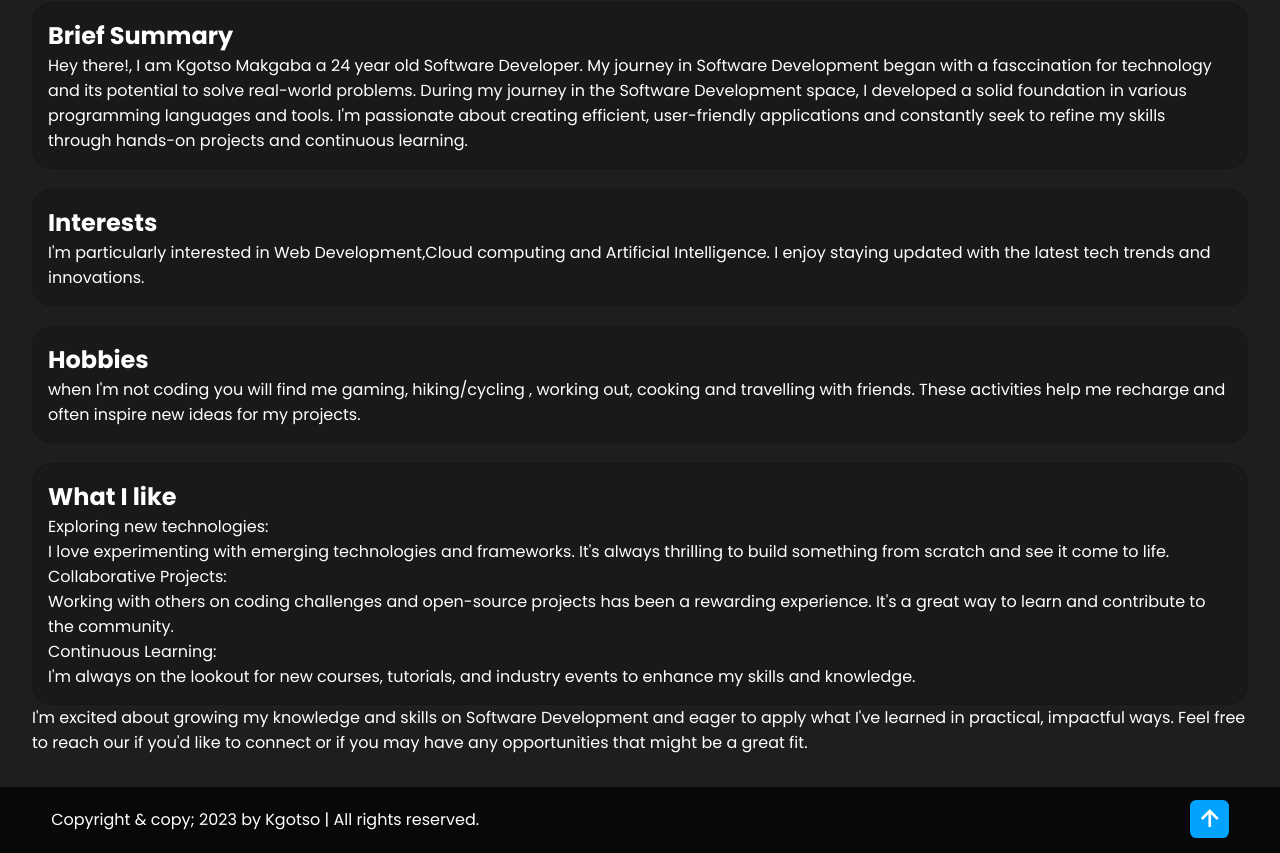
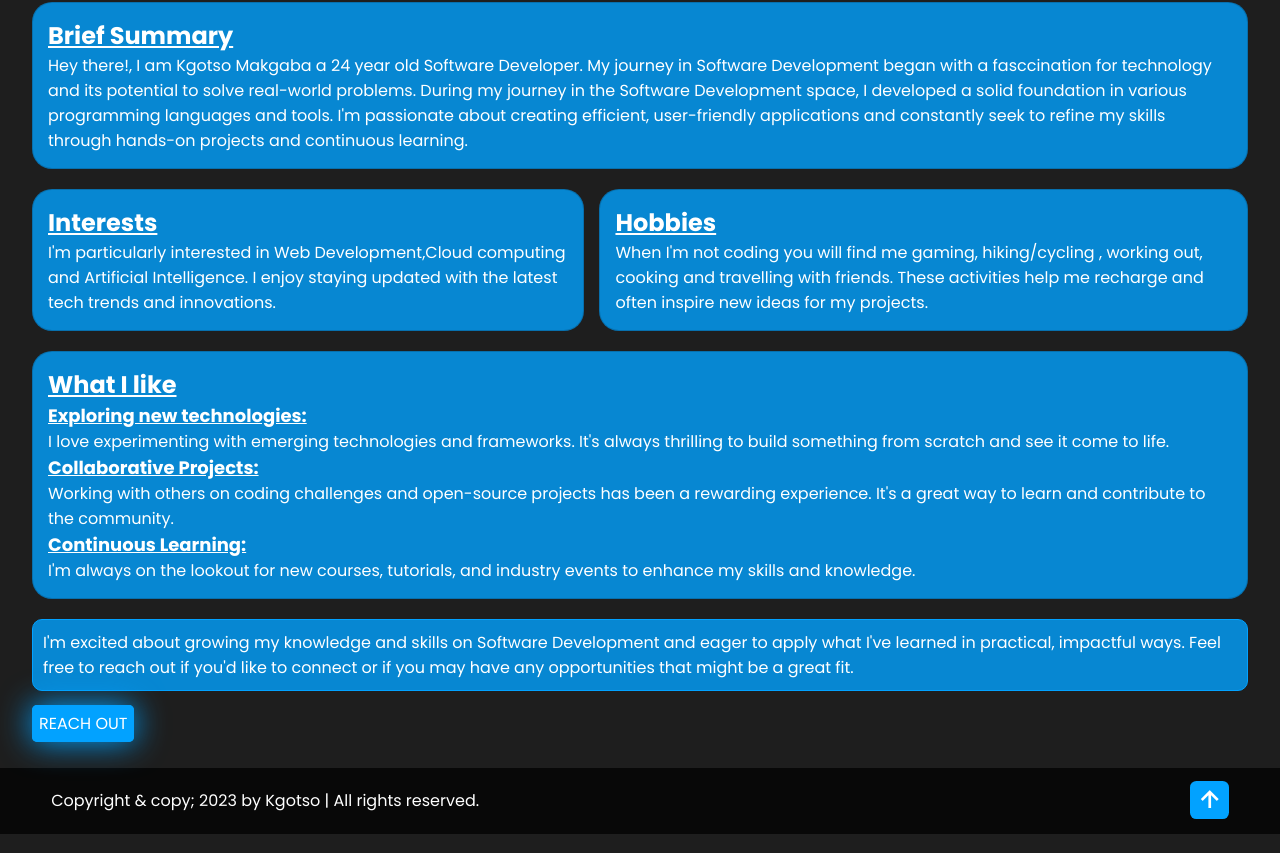
Before and after one commit to Kgotso-M/PersonalSite, a plain HTML site: page about.html in a window 1280 px wide. Shown: the part 848-1701 px from the top of the page. Drawn offline with nearby package versions, Linux system fonts and the light colour scheme.

Commit message:
finished about page

```diff
--- a/about.html
+++ b/about.html
@@ -99,6 +99,7 @@
                     hands-on projects and continuous learning.</p>
             </div>
 
+            <div class="containerr">
                 <div class="interests">
                     <h2>Interests</h2>
                     <p>I'm particularly interested in Web Development,Cloud computing and Artificial Intelligence. I enjoy
@@ -107,10 +108,11 @@
 
                 <div class="hobbies">
                     <h2>Hobbies</h2>
-                <p>when I'm not coding you will find me gaming, hiking/cycling , working out, cooking and travelling
+                    <p>When I'm not coding you will find me gaming, hiking/cycling , working out, cooking and travelling
                         with friends.
                         These activities help me recharge and often inspire new ideas for my projects.
                     </p>
+                </div>
             </div>
 
             <div class="likes">
@@ -129,12 +131,16 @@
                     to enhance my skills and knowledge.
                 </p>
             </div>
+
+
             <div class="conclusion">
                 <p>I'm excited about growing my knowledge and skills on Software Development and eager to apply
-                    what I've learned in practical, impactful ways. Feel free to reach our if you'd like to connect
+                    what I've learned in practical, impactful ways. Feel free to reach out if you'd like to connect
                     or if you may have any opportunities that might be a great fit.
                 </p>
             </div>
+
+            <a href="contact.html" class="button1"> REACH OUT</a>
         </div>
     </section>
     <!-- END OF ABOUT PAGE -->
--- a/style.css
+++ b/style.css
@@ -288,60 +288,88 @@ nav ul li a:hover::after {
 }
 
 .summary {
-    background-color: #0808082d;
+    background-color:#02a2ffcc;
     border: 1.5px solid #0808082d;
     border-radius: 20px;
     padding: 15px;
-    transition: ease-out 0.6s;
 }
 
-.summary:hover {
-    border-color: #02a2ff;
-    transform: scale(1.03);
+.summary h2{
+    text-decoration:underline;
+}
 
+.containerr{
+    display: flex;
 }
 
 .interests {
-    background-color: #0808082d;
+    margin-right: 15px;
+    background-color:#02a2ffcc;
     border: 1.5px solid #0808082d;
     border-radius: 20px;
     margin-top: 20px;
     padding: 15px;
-    transition: ease-out 0.6s;
 }
-
-.interests:hover {
-    border-color: #02a2ff;
-    transform: scale(1.03);
-}
+ .interests h2{
+    text-decoration:underline;
+ }
 
 .hobbies {
-    background-color: #0808082d;
+    background-color:#02a2ffcc;
     border: 1.5px solid #0808082d;
     border-radius: 20px;
     margin-top: 20px;
     padding: 15px;
-    transition: ease-out 0.6s;
-}
-
-.hobbies:hover {
-    border-color: #02a2ff;
-    transform: scale(1.03);
 }
 
 .likes {
-    background-color: #0808082d;
+    background-color:#02a2ffcc;
     border: 1.5px solid #0808082d;
     border-radius: 20px;
     margin-top: 20px;
     padding: 15px;
-    transition: ease-out 0.6s;
 }
 
-.likes:hover {
-    border-color: #02a2ff;
-    transform: scale(1.03);
+.hobbies h2{
+    text-decoration:underline;
+ }
+
+.likes span{
+    text-decoration: underline;
+    color: #fff;
+    font-size: large;
+    font-weight: 700;
 }
+
+.likes h2{
+    text-decoration:underline;
+ }
+
+ .conclusion {
+    margin-top: 20px;
+    padding: 10px;
+    background-color: #02a2ffcc;
+    margin-bottom: 20px;
+    border: #02a2ff solid 1px;
+    border-radius: 10px;
+ }
+
+ .button1{
+    border: #02a2ff solid 2px;
+    padding: 5px;
+    background-color: #02a2ff;
+    border-radius: 5px;
+    cursor: pointer;
+    color: #fff;
+    box-shadow: #02a2ff 0 0 2rem;
+    transition: ease-out 0.5s;
+ }
+
+ .button1:hover{
+    box-shadow: none;
+ }
+
+
 
 /* End of about page */
 
```
Lines whose indentation alone changed are shown as unchanged.
